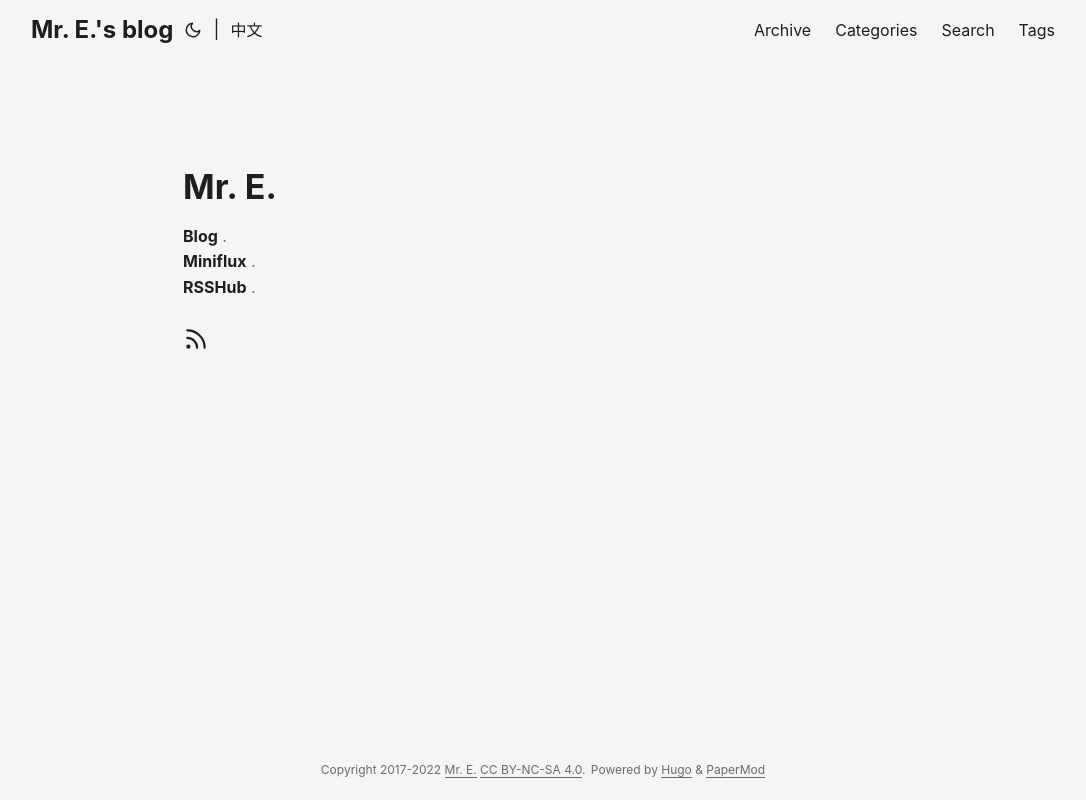
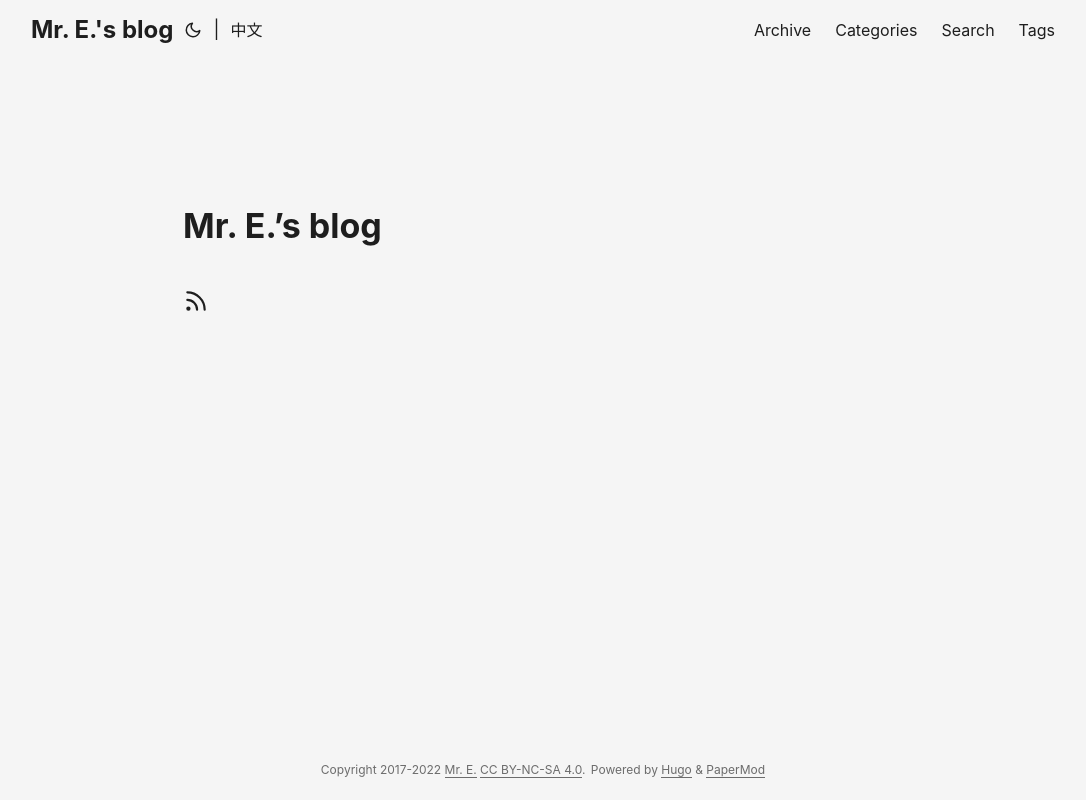
Before and after one commit to Etsinshao/blog, a plain HTML site: page en/index.html in a window 1280 px wide. Shown: the whole page, without its empty margins (97-1183 px from the left). Drawn offline with Linux system fonts and the light colour scheme.

Commit message:
update config.toml

```diff
--- a/en/index.html
+++ b/en/index.html
@@ -157,15 +157,10 @@
 <main class="main">
 <article class="first-entry home-info">
     <header class="entry-header">
-        <h1>Mr. E.</h1>
+        <h1>Mr. E.&rsquo;s blog</h1>
     </header>
     <section class="entry-content">
-        <p><ul>
-<li><strong><a href="https://blog.etsinshao.com/">Blog</a></strong> .</li>
-<li><strong><a href="https://miniflux.etsinshao.com/">Miniflux</a></strong> .</li>
-<li><strong><a href="https://rsshub.etsinshao.com/">RSSHub</a></strong> .</li>
-</ul>
-</p>
+        <p></p>
     </section>
     <footer class="entry-footer">
         <div class="social-icons">
```
Also changed, not shown: index.html (+2 -7 lines).
